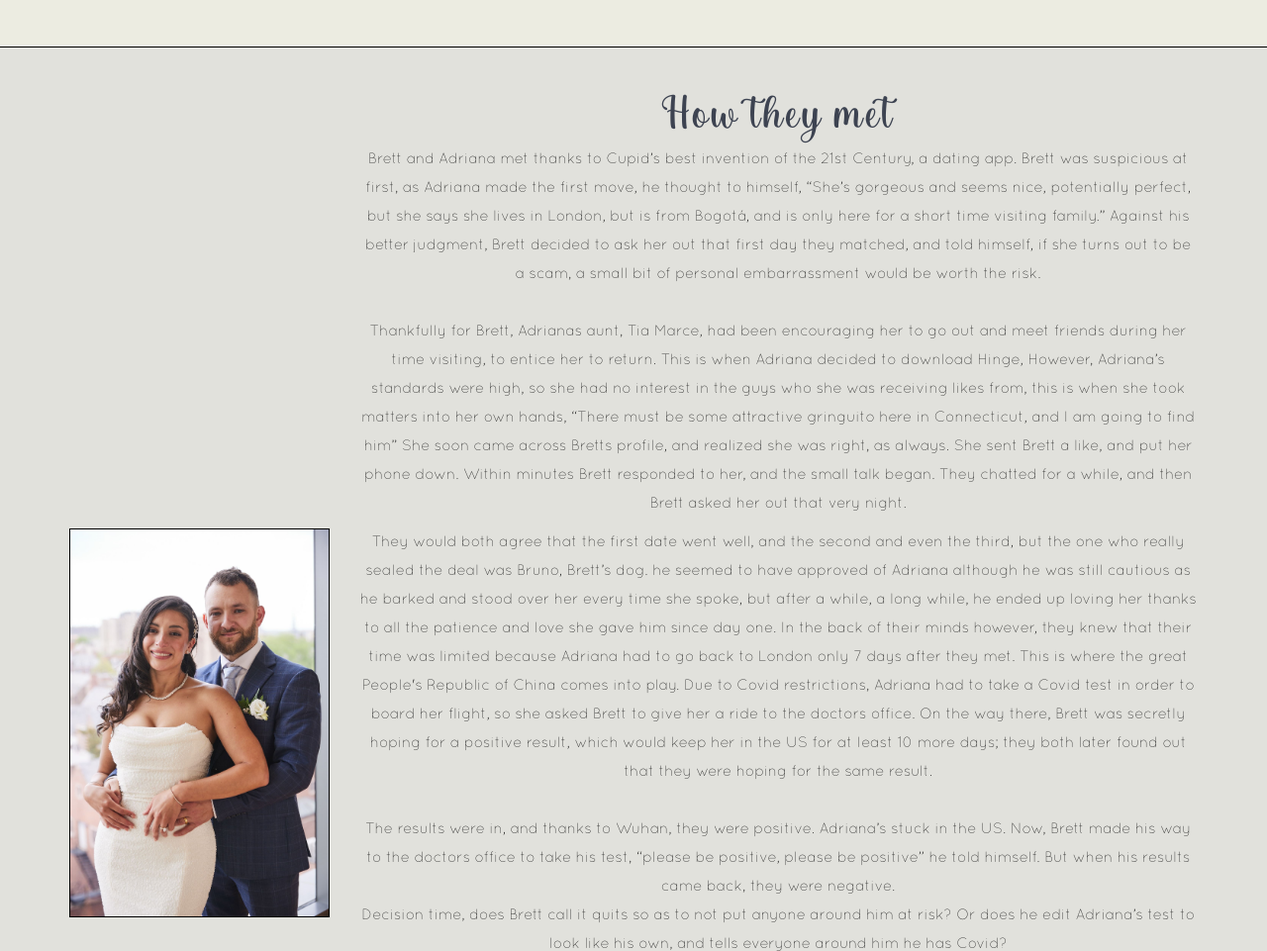
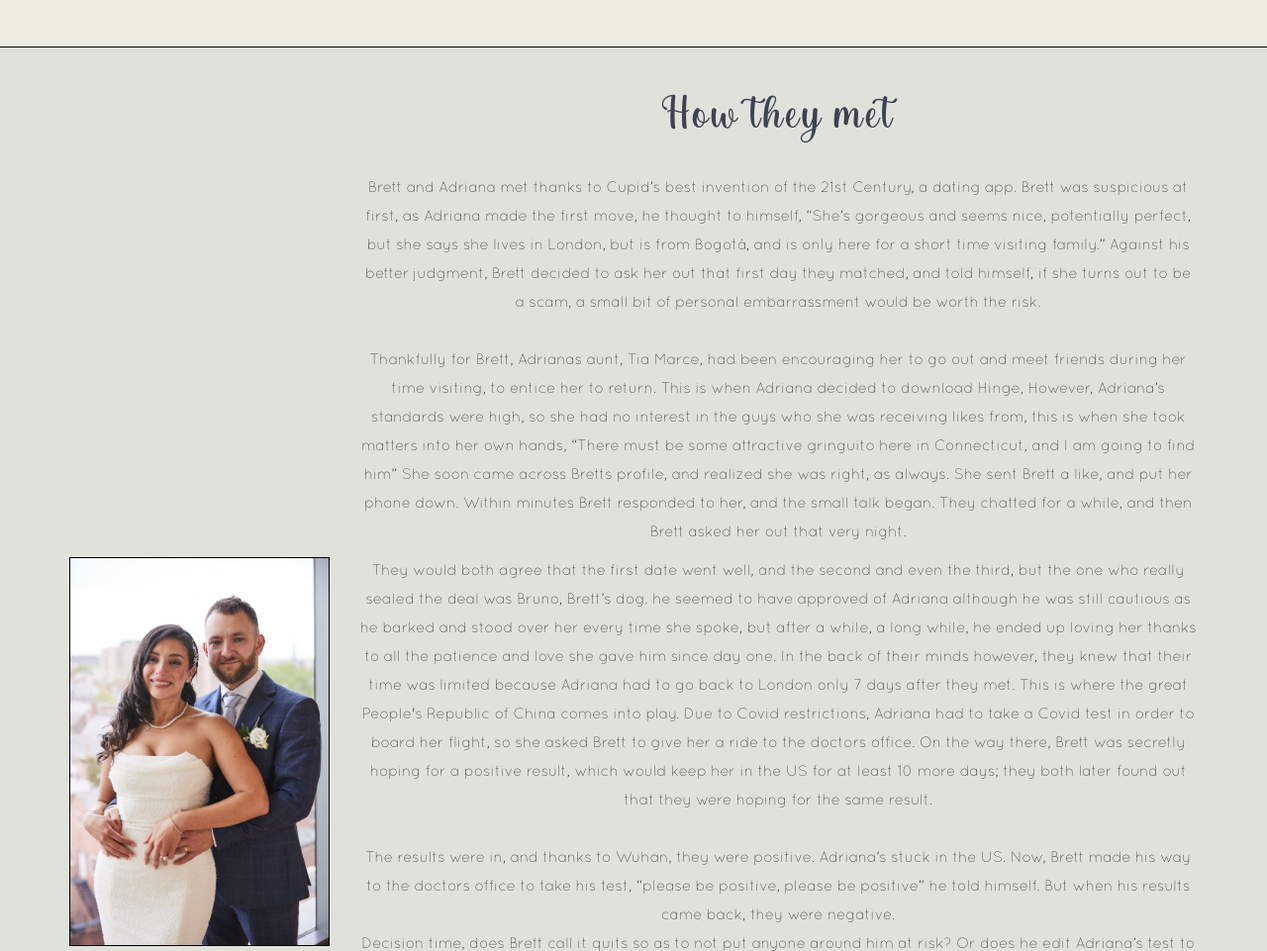
Before and after one commit to adriana-brett/adriana-brett.github.io, a website: page index.html in a window 1280 px wide. Shown: the part 931-1892 px from the top of the page at 99% size. Drawn offline with nearby package versions, Linux system fonts and the light colour scheme; some packages are replaced by stand-ins of ours; files whose address does not match are found by name.

```diff
--- a/index.html
+++ b/index.html
@@ -146,7 +146,7 @@
         <div class="row">
             <div class="col-md-3 text-center"></div>
             <div class="col-md-9 text-center">
-                <h3 class="header">How they met</h3>
+                <h3 class="header">How they met<br><br></h3>
             </div>
         </div>
         <div class="row">
```
